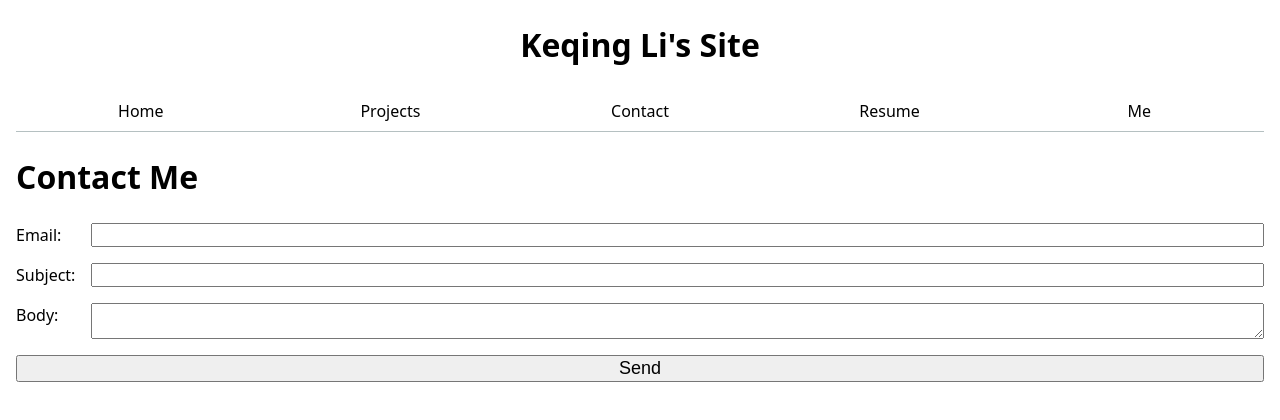
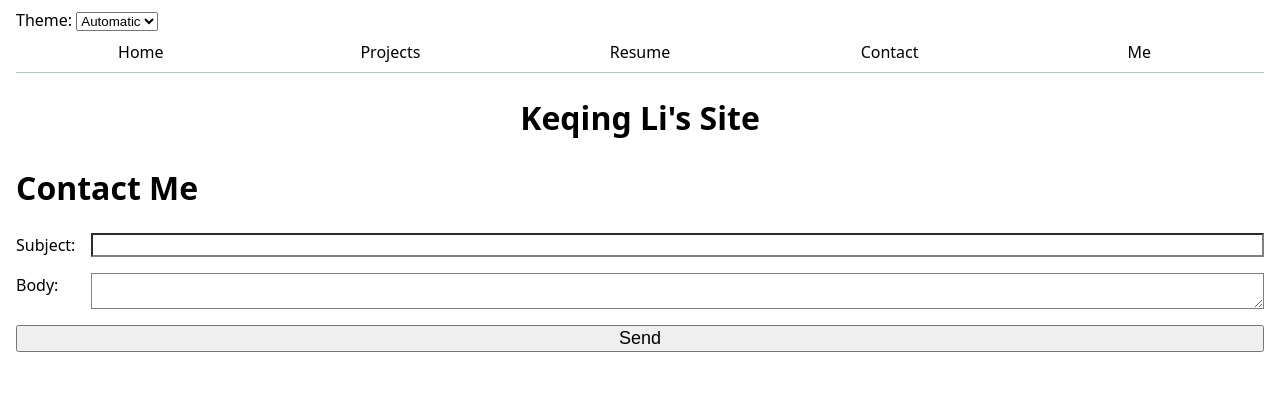
Before and after one commit to GREATLOLO/portfolio, a plain HTML site: page contact/index.html in a window 1280 px wide. Drawn offline with Linux system fonts and the light colour scheme.

Commit message:
finally!!

```diff
--- a/contact/index.html
+++ b/contact/index.html
@@ -12,23 +12,14 @@
         Keqing Li's Site
     </h1>
 
-    <ul>
-        <nav>
-            <li><a href="https://greatlolo.github.io/portfolio/" >Home</a></li>
-            <li><a href= "https://greatlolo.github.io/portfolio/projects">Projects</a></li>
-            <li><a href="https://greatlolo.github.io/portfolio/contact">Contact</a></li>
-            <li><a href="https://greatlolo.github.io/portfolio/resume">Resume</a></li>
-            <li><a href="https://github.com/GREATLOLO" target="_blank">Me</a></li>
-        </nav>
-    </ul>
+
 
     <h1>
         Contact Me
     </h1>
 
-    <form action="mailto:kel062@ucsd.edu" method="post" enctype="text/plain">
+    <form action="mailto:kel062@ucsd.edu">
 
-        <label>Email:<input name="email" type="email"></label>
 
         <label>Subject:<input name="subject"></label>
 
--- a/global.js
+++ b/global.js
@@ -4,11 +4,80 @@ function $$(selector, context = document) {
   return Array.from(context.querySelectorAll(selector));
 }
 
-let currentLink = navLinks.find(
-    (a) => a.host === location.host && a.pathname === location.pathname
- );
+// let currentLink = navLinks.find(
+//     (a) => a.host === location.host && a.pathname === location.pathname
+//  );
 
- if (currentLink) {
-    // or if (currentLink !== undefined)
-    currentLink.classList.add('current');
+//  if (currentLink) {
+//     // or if (currentLink !== undefined)
+//     currentLink.classList.add('current');
+// }
+
+let pages = [
+    { url: '', title: 'Home' },
+    { url: 'projects/', title: 'Projects' },
+    {url: 'resume/', title: 'Resume'},
+    {url: 'contact/', title: 'Contact'},
+    {url: 'https://github.com/GREATLOLO', title: 'Me', external:true}
+  ];
+
+let nav = document.createElement('nav');
+document.body.prepend(nav);
+
+const ARE_WE_HOME = document.documentElement.classList.contains('home');
+
+for (let p of pages) {
+    let url = p.url;
+    let title = p.title;
+    // TODO create link and add it to nav
+    url = !ARE_WE_HOME && !url.startsWith('http') ? '../' + url : url;
+    let a = document.createElement('a');
+    a.href = url;
+    a.textContent = title;
+    nav.append(a);
+    a.classList.toggle(
+        'current',
+        a.host === location.host && a.pathname === location.pathname
+      );
+ }
+
+document.body.insertAdjacentHTML(
+    'afterbegin',
+    `
+    <label class="color-scheme">
+        Theme:
+        <select>
+            <option value="auto">Automatic</option>
+            <option value="light">Light</option>
+            <option value="dark">Dark</option>
+        </select>
+    </label>`
+);
+
+const select = document.querySelector('select');
+
+if(localStorage.colorScheme){
+    console.log('Color scheme changed to', localStorage.colorScheme);
+    document.documentElement.style.setProperty('color-scheme', localStorage.colorScheme);
+    select.value = localStorage.colorScheme
 }
+
+select.addEventListener('input', function (event) {
+  console.log('Color scheme changed to', event.target.value);
+  document.documentElement.style.setProperty('color-scheme', event.target.value);
+  localStorage.colorScheme = event.target.value
+});
+
+const form = document.querySelector('form');
+
+form?.addEventListener('submit', function (event) {
+    event.preventDefault();
+    const data = new FormData(form);
+    let link = 'mailto:kel062@ucsd.edu?'
+    for (let [name, value] of data) {
+        link += `${encodeURIComponent(name)}=${encodeURIComponent(value)}&`;
+        console.log(link);
+        location.href = link;
+      }
+
+});
--- a/style.css
+++ b/style.css
@@ -13,13 +13,14 @@ body {
 
 
 h1.title{
-  text-align: center
+  text-align: center;
 }
 
 nav{
   display: flex;
+  --border-color: oklch(50% 10% 200 / 40%);
   margin-bottom: 1em;
-  border-bottom: 1px solid oklch(80% 3% 200);
+  border-bottom: 1px solid var(--border-color);
 }
 
 nav a{
@@ -32,17 +33,20 @@ nav a{
 
 nav a.current{
   border-bottom: 0.4em solid oklch(80% 3% 200);
+  border-bottom-color: var(--border-color);
   font-weight: bold;
 }
 
 html{
   --color-accent:oklch(65% 50% 0);
-  accent-color: var(--color-accent)
+  accent-color: var(--color-accent);
+  color-scheme: auto;
 }
 
 nav a:hover{
   border-bottom: 0.4em solid var(--color-accent);
   background-color: oklch(from var(--color-accent) 95% 5% h);
+  background-color: color-mix(in oklch, var(--color-accent), canvas 85%);
 }
 
 form{
@@ -57,6 +61,17 @@ form label, form button{
   grid-template-columns: subgrid;
   grid-column: 1 / -1;
 }
+
+form label input{
+  border-color: gray;
+  font-size: medium;
+}
+
+form label textarea{
+  border-color: gray;
+  font-size: medium;
+}
+
 
 form button{
   grid-template-columns: auto;
@@ -90,3 +105,9 @@ form button:hover{
   min-height: 4.5rem;
   text-align: center;
 }
+
+.label color-scheme{
+  font:80%;
+  top:1rem;
+  right:1rem;
+}
```
Also changed, not shown: index.html (+0 -11 lines), projects/index.html (+1 -9 lines), resume/index.html (+0 -10 lines).
